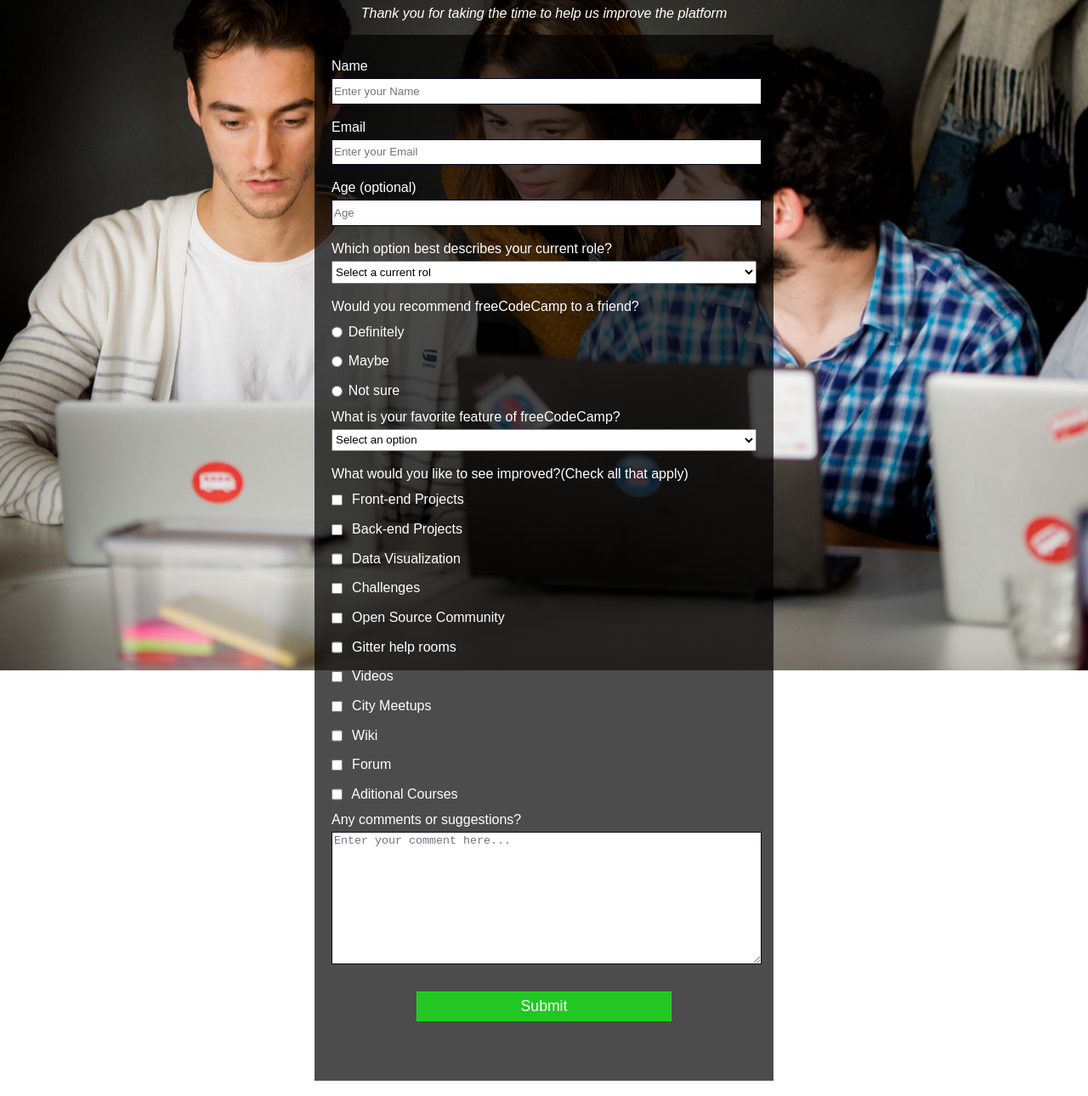
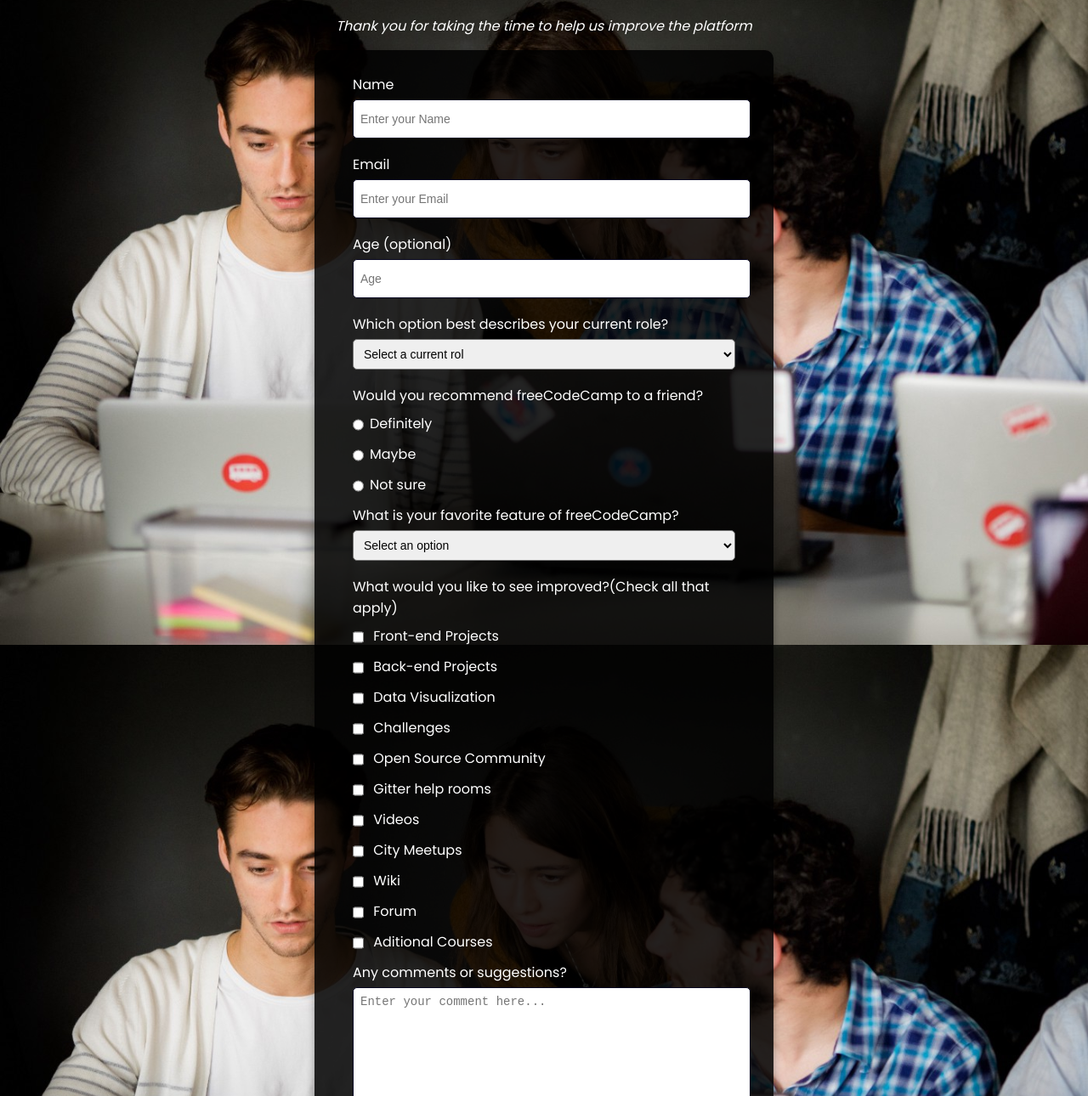
Before and after one commit to GramajoAna/Survey-Form, a plain HTML site: page index.html in a window 1280 px wide. Shown: the part 94-1384 px from the top of the page at 85% size. Drawn offline with Linux system fonts and the light colour scheme.

Commit message:
Add files via upload
archivo actualizado

```diff
--- a/styles.css
+++ b/styles.css
@@ -1,27 +1,32 @@
+@import url('https://fonts.googleapis.com/css2?family=Poppins:wght@300;400;700&display=swap');
+
 body {
     background: url('image.jpeg') no-repeat center center fixed;
+    background-size: cover;
     width: 100%;
     height: 100vh;
     margin: 0;
     color: white;
-    font-family: sans-serif;
+    font-family: 'Poppins', sans-serif;
     font-size: 16px;
 }
 
 .fondo {
     width: 80%;
-    background-color: rgba(0, 0, 0, 0.7);
+    background-color: rgba(0, 0, 0, 0.85);
     margin-left: auto;
     margin-right: auto;
     padding: 20px;
     max-width: 500px;
+    border-radius: 10px;
+    box-shadow: 0 4px 10px rgba(0, 0, 0, 0.3);
 }
 
 h1,
 p {
     margin: 1em auto;
     text-align: center;
-    font-family: sans-serif;
+    font-family: 'Poppins', sans-serif;
     color: white;
 }
 
@@ -35,12 +40,11 @@ p {
 }
 
 form {
-    width: 60vw;
+    width: 90%;
     max-width: 500px;
     min-width: 300px;
     margin: 0 auto;
     padding-bottom: 2em;
-
 }
 
 label {
@@ -54,7 +58,9 @@ select {
     margin: 5px 0 10px 0;
     width: 100%;
     min-height: 2em;
-    font-size: 14;
+    font-size: 14px;
+    border-radius: 5px;
+    padding: 8px;
 }
 
 .inline {
@@ -73,10 +79,17 @@ input[type="submit"] {
     display: block;
     width: 60%;
     margin: 1em auto;
-    height: 2em;
+    height: 2.5em;
     font-size: 1.1rem;
-    background-color: hsl(120, 80%, 50%, 0.8);
-    border-color: hsla(120, 80%, 50%, 0.8);
-    min-width: 300px;
+    background-color: #28a745;
+    border: none;
+    border-radius: 5px;
     color: white;
+    font-weight: bold;
+    cursor: pointer;
+    transition: background 0.3s ease-in-out;
 }
+
+input[type="submit"]:hover {
+    background-color: #218838;
+}
```
